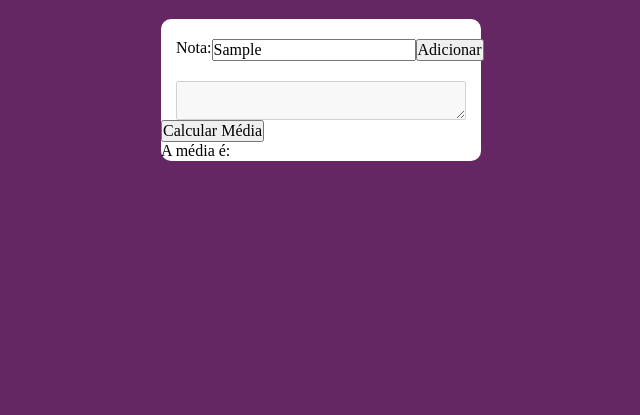
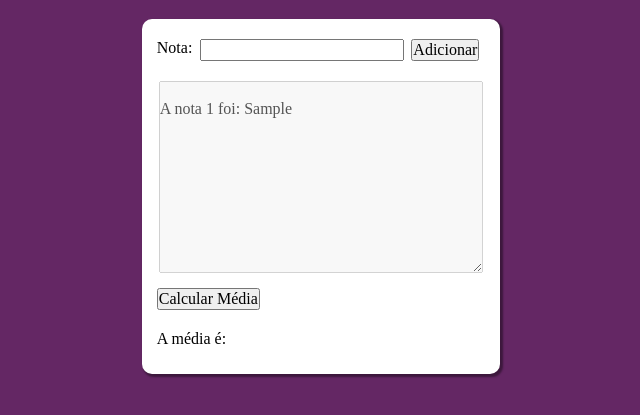
Before and after one commit to Gbmarinho/DOM-Calculando-media-de-notas, a plain HTML site: page index.html in a window 1280 px wide. Both pictures are taken after typing "Sample" into the empty fields and a click on the button "Adicionar". Shown: the part 91-506 px from the top of the page, without its empty margins (319-959 px from the left). Drawn offline with Linux system fonts and the light colour scheme.

Commit message:
feat(script):Criando script media

```diff
--- a/index.html
+++ b/index.html
@@ -15,14 +15,18 @@
         <div id="container">
             <div id="write">
                 <p>Nota:</p>
-                <input type="text">
-                <button type="submit" onclick="print()">Adicionar</button>
+                <input type="text" class="nota">
+                <button type="submit" id="btn">Adicionar</button>
             </div>
             <div id="local-area">
                 <textarea disabled id="area"></textarea>
             </div>
-            <button type="submit">Calcular Média</button>
-            <p>A média é:</p>
+            <div class="space">
+                <button type="submit" id="btn2">Calcular Média</button>
+            </div>
+            <div class="media">
+                <p class="spacep">A média é:</p>
+            </div>
         </div>
     </main>
 	<script type="text/javascript" src="script.js"></script>
--- a/script.js
+++ b/script.js
@@ -1,3 +1,23 @@
-function print(){
-    console.log('Gabriel')
+// function print(){
+//     console.log('Gabriel')
+// }
+var notas = []
+var somaNotas = 0
+var soma = 1
+const btn = document.querySelector("#btn")
+const textarea = document.querySelector("#area")
+const input = document.querySelector(".nota")
+btn.addEventListener("click", () => {
+    notas.push(input.value)
+    textarea.value = `${textarea.value}\nA nota ${soma} foi: ${input.value}`
+    input.value = ""
+    soma = soma + 1
+})
+for(j of notas){
+    somaNotas = somaNotas + j
 }
+const btn2 = document.querySelector("#btn2")
+btn2.addEventListener("click", () => {
+
+    console.log(print[0])
+})
--- a/style.css
+++ b/style.css
@@ -15,13 +15,15 @@ main{
 }
 #container{
     background-color: white;
-    width: 25%;
+    width: 28%;
     border-radius: 10px;
+    box-shadow: 2px 2px 2px 1px rgba(0, 0, 0, 0.4);
 }
 #write {
     display: flex;
     justify-content: space-between;
     padding: 20px 15px;
+    width: 90%;
 }
 #local-area{
     display: flex;
@@ -29,4 +31,16 @@ main{
 }
 #area{
     width: 90%;
+    height: 190px;
 }
+.space{
+    width: 90%;
+    margin: 15px 15px;
+}
+.spacep{
+    margin: 5px 0 25px 15px;
+}
+.media{
+    display: flex;
+    justify-content: left;
+}
```
